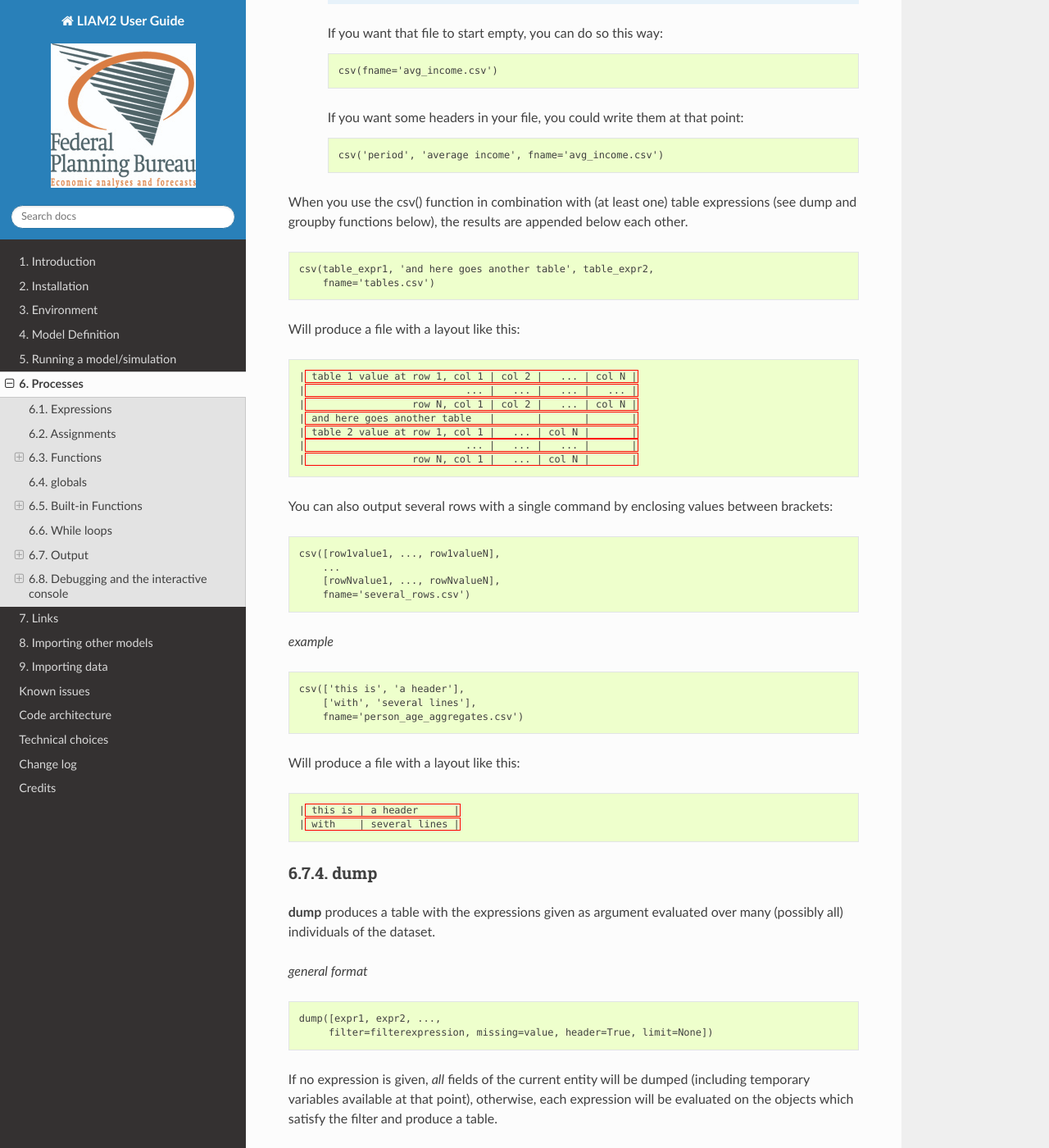
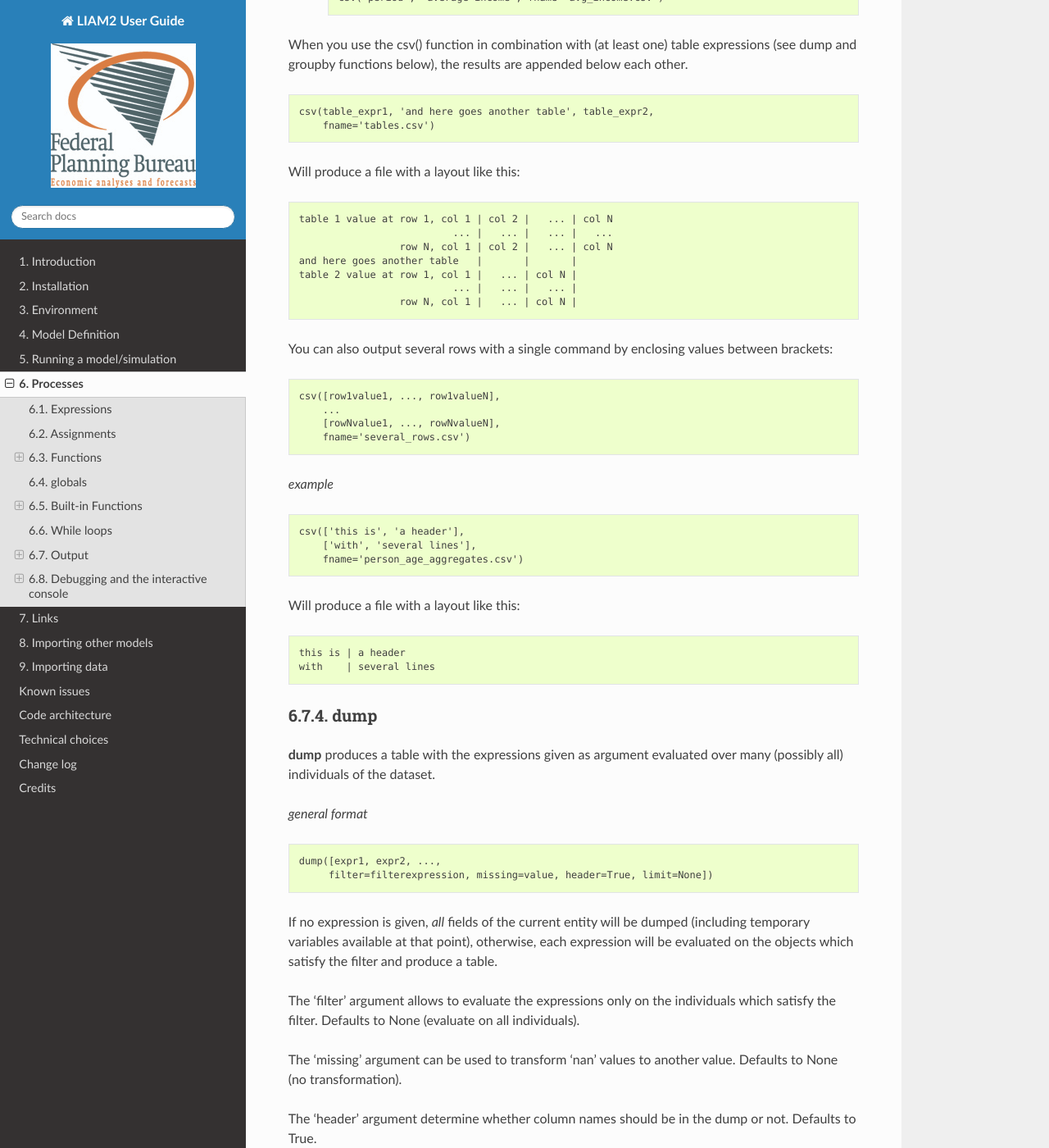
Before and after one commit to liam2/liam2, a Sphinx documentation site: the page built from doc/usersguide/source/processes.rst, in a window 1280 px wide and 1400 px high, scrolled down 36725 px. Shown: the whole window at 82% size. Built offline with Sphinx 7.4.7 and the Read the Docs theme 3.1.0, drawn with Linux system fonts in a browser that asks for light colours; some of the changed text lies outside the part shown.

Commit message:
MAINT: fix errors and warnings when building doc with recent sphinx releases

```diff
--- a/doc/usersguide/source/conf.py
+++ b/doc/usersguide/source/conf.py
@@ -30,13 +30,13 @@
 
 numpydoc_baseurl = 'https://numpy.org/doc/stable/reference/'
 extlinks = {
-    'issue': ('https://github.com/liam2/liam2/issues/%s', 'issue '),
-    'pr': ('https://github.com/liam2/liam2/pull/%s', 'pull request '),
+    'issue': ('https://github.com/liam2/liam2/issues/%s', 'issue %s'),
+    'pr': ('https://github.com/liam2/liam2/pull/%s', 'pull request %s'),
     # For base numpy (no occurence)
     # 'numpy': (numpydoc_baseurl + 'generated/numpy.%s.html', 'numpy.'),
     # Works only for numpy.random module
-    'numpy_random': (numpydoc_baseurl + 'random/generated/numpy.%s.html', 'numpy_random.'),
-    }
+    'numpy_random': (numpydoc_baseurl + 'random/generated/numpy.%s.html', 'numpy.%s'),
+}
 
 # Add any paths that contain templates here, relative to this directory.
 templates_path = ['_templates']
@@ -216,7 +216,7 @@
 #latex_show_urls = False
 
 # Additional stuff for the LaTeX preamble.
-latex_preamble = '''
+latex_preamble = r'''
 % Redefine these colors to your liking in the preamble.
 \definecolor{TitleColor}{rgb}{0.126,0.263,0.361}
 \definecolor{InnerLinkColor}{rgb}{0.208,0.374,0.486}
--- a/doc/usersguide/source/processes.rst
+++ b/doc/usersguide/source/processes.rst
@@ -24,25 +24,31 @@
 compute a value.
 
 Expression syntax looks like many other programming languages (>>> denotes an
-interactive prompt): ::
-
-  >>> 1 + 2
-  3
-  >>> 1.5 * 2.0 - 0.5 * 5.0
-  0.5
+interactive prompt):
+
+.. code-block:: python
+
+    >>> 1 + 2
+    3
+    >>> 1.5 * 2.0 - 0.5 * 5.0
+    0.5
 
 Numeric constants with a fractional part (e.g. 3.0, 1.6) have type
 float, others (e.g. 1, 2, 20) have type int.
 
-Operations with mixed types (int and float) return floats. ::
-
-  >>> 4 - 0.5 * 3
-  2.5
-
-Parentheses (()) can be used for grouping. For example: ::
-
-  >>> (2.5 - 0.5) * 4
-  8.0
+Operations with mixed types (int and float) return floats.
+
+.. code-block:: python
+
+    >>> 4 - 0.5 * 3
+    2.5
+
+Parentheses (()) can be used for grouping. For example:
+
+.. code-block:: python
+
+    >>> (2.5 - 0.5) * 4
+    8.0
 
 LIAM2 supports many common operators:
 
@@ -54,7 +60,9 @@
    will evaluate to 0.5 instead of 0 as in many programming languages. If you
    are only interested in the integer part of that result (for example,
    if you know the result has no decimal part), you can use the *trunc*
-   function: ::
+   function:
+
+   .. code-block:: python
 
      >>> trunc(3 / 2)
      1
@@ -498,8 +506,7 @@
 
 .. index:: percentile
 
-- **percentile(expr, percent[, filter=condition][, skip_na=True][, weights=expr][, weights_type='sampling'])**:
-percentile
+- **percentile(expr, percent[, filter=condition][, skip_na=True][, weights=expr][, weights_type='sampling'])**: percentile
 
 .. index:: gini
 
@@ -1967,13 +1974,13 @@
 
 Will produce a file with a layout like this: ::
 
-  | table 1 value at row 1, col 1 | col 2 |   ... | col N |
-  |                           ... |   ... |   ... |   ... |
-  |                  row N, col 1 | col 2 |   ... | col N |
-  | and here goes another table   |       |       |       |
-  | table 2 value at row 1, col 1 |   ... | col N |       |
-  |                           ... |   ... |   ... |       |
-  |                  row N, col 1 |   ... | col N |       |
+  table 1 value at row 1, col 1 | col 2 |   ... | col N
+                            ... |   ... |   ... |   ...
+                   row N, col 1 | col 2 |   ... | col N
+  and here goes another table   |       |       |
+  table 2 value at row 1, col 1 |   ... | col N |
+                            ... |   ... |   ... |
+                   row N, col 1 |   ... | col N |
 
 You can also output several rows with a single command by enclosing values
 between brackets: ::
@@ -1991,8 +1998,8 @@
 
 Will produce a file with a layout like this: ::
 
-| this is | a header      |
-| with    | several lines |
+  this is | a header
+  with    | several lines
 
 
 .. index:: dump
@@ -2489,13 +2496,14 @@
 those commands, you can type any expression that is allowed in the simulation
 file and have the result directly. Show is implicit for all operations.
 
-*examples* ::
+*examples*
+
+.. code-block:: python
 
     >>> avg(age)
     53.7131819615
 
     >>> groupby(trunc(age / 20), gender, expr=count(inwork))
-
     trunc(age / 20) | gender |      |
                     |  False | True | total
                   0 |     14 |   18 |    32
```
